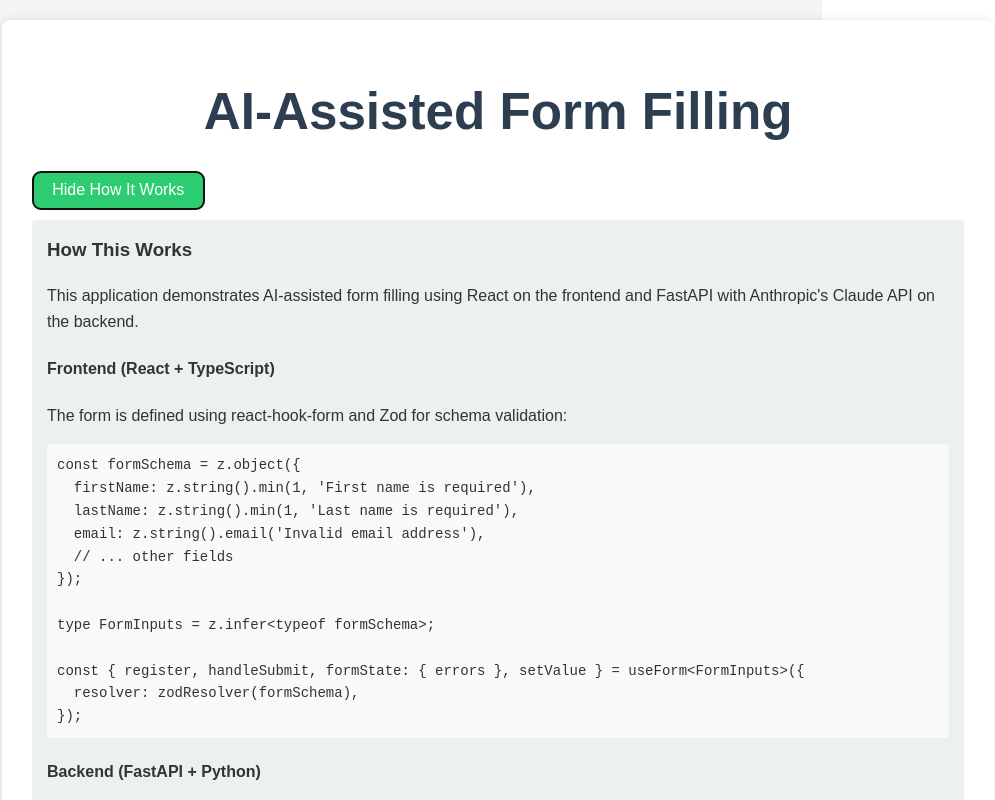
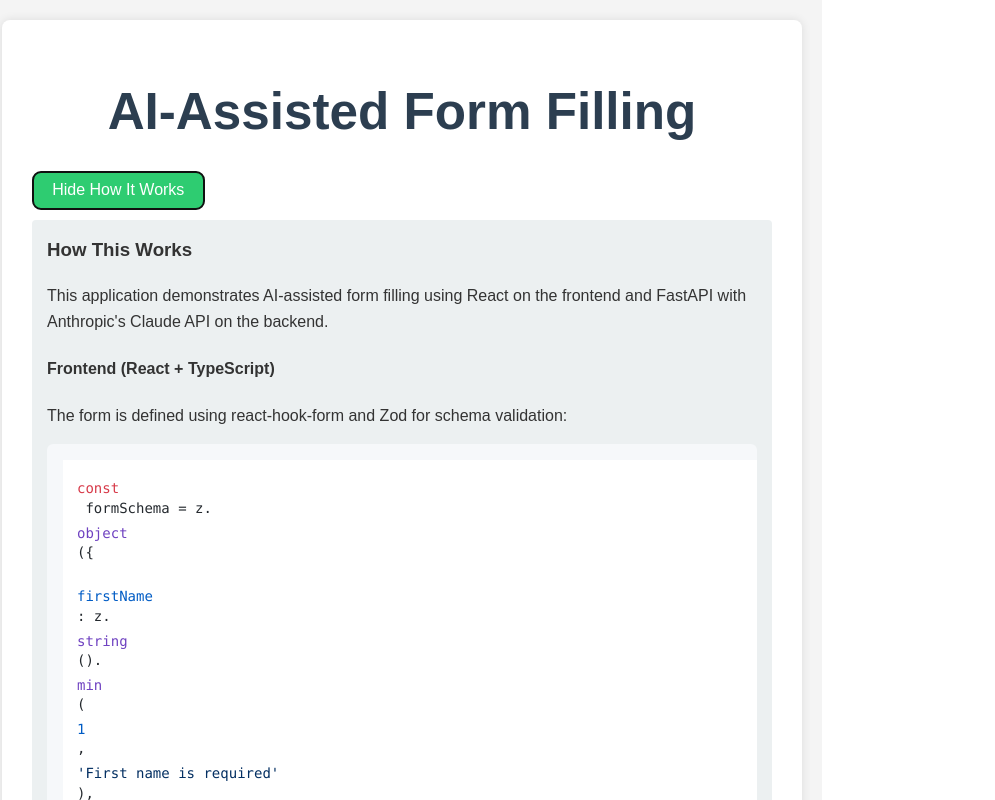
Before and after one commit to larryhudson/fastapi-vite-claude-ai-form-filler, a React (Vite) app in the folder frontend/: page / in a window 1280 px wide. Both pictures are taken after a click on the button "Show How It Works". Shown: the top 800 px of the page, without its empty margins (18-1013 px from the left). Built offline with nearby package versions, Linux system fonts and the light colour scheme.

Commit message:
feat: Add syntax highlighting to code blocks in "How It Works" section

```diff
--- a/frontend/src/App.css
+++ b/frontend/src/App.css
@@ -113,13 +113,21 @@ span {
 }
 
 .how-it-works-content pre {
-  background-color: #f9f9f9;
-  padding: 10px;
-  border-radius: 4px;
+  background-color: #f6f8fa;
+  padding: 16px;
+  border-radius: 6px;
   overflow-x: auto;
+  margin-bottom: 16px;
 }
 
 .how-it-works-content code {
-  font-family: 'Courier New', Courier, monospace;
+  font-family: SFMono-Regular, Consolas, 'Liberation Mono', Menlo, monospace;
   font-size: 14px;
+  line-height: 1.4;
 }
+
+/* Adjust the width of the code blocks */
+.how-it-works-content pre code {
+  width: 100%;
+  display: inline-block;
+}
--- a/frontend/src/App.tsx
+++ b/frontend/src/App.tsx
@@ -1,16 +1,26 @@
-import React, { useState } from 'react';
+import React, { useState, useEffect } from 'react';
 import { useForm } from 'react-hook-form';
 import { zodResolver } from '@hookform/resolvers/zod';
 import { z } from 'zod';
 import { zodToJsonSchema } from 'zod-to-json-schema';
 import { FieldValues } from 'react-hook-form';
 import './App.css';
+import hljs from 'highlight.js';
+import 'highlight.js/styles/github.css';
 
 const API_BASE_URL = 'http://localhost:8000';
 
 // How It Works component
 const HowItWorks: React.FC = () => {
   const [isOpen, setIsOpen] = useState(false);
+
+  useEffect(() => {
+    if (isOpen) {
+      document.querySelectorAll('pre code').forEach((block) => {
+        hljs.highlightElement(block as HTMLElement);
+      });
+    }
+  }, [isOpen]);
 
   return (
     <div className="how-it-works">
@@ -26,7 +36,7 @@ const HowItWorks: React.FC = () => {
           <h4>Frontend (React + TypeScript)</h4>
           <p>The form is defined using react-hook-form and Zod for schema validation:</p>
           <pre>
-            <code>
+            <code className="language-typescript">
 {`const formSchema = z.object({
   firstName: z.string().min(1, 'First name is required'),
   lastName: z.string().min(1, 'Last name is required'),
@@ -44,7 +54,7 @@ const { register, handleSubmit, formState: { errors }, setValue } = useForm<Form
           <h4>Backend (FastAPI + Python)</h4>
           <p>The backend processes the uploaded PDF and uses Claude API for data extraction:</p>
           <pre>
-            <code>
+            <code className="language-python">
 {`@app.post("/upload-pdf")
 async def upload_pdf(file: UploadFile = File(...), schema: str = Form(...)):
     # Save the uploaded file
@@ -78,7 +88,7 @@ async def upload_pdf(file: UploadFile = File(...), schema: str = Form(...)):
             Here's a simplified example of the 'process_pdf' function:
           </p>
           <pre>
-            <code>
+            <code className="language-python">
 {`def process_pdf(self, pdf_path, json_schema):
     # Convert PDF to image
     image_path = self.convert_pdf_to_image(pdf_path)
```
